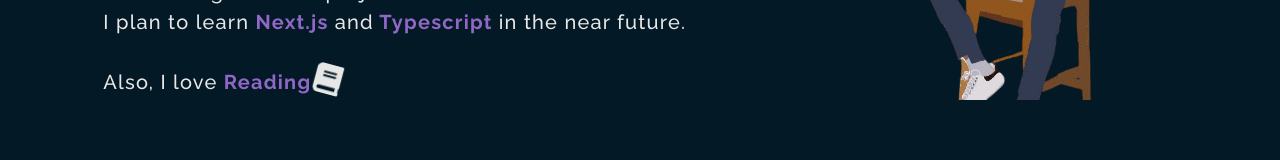
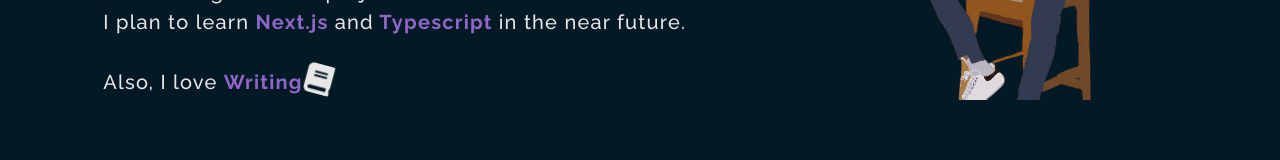
Before and after one commit to Lakshyadadhich/Portfolio, a React (Create React App) app: page / in a window 1280 px wide. Shown: the part 1223-1383 px from the top of the page. Built offline with nearby package versions, Linux system fonts and the light colour scheme.

Commit message:
complete the home

```diff
--- a/src/Components/Home.js
+++ b/src/Components/Home.js
@@ -43,7 +43,7 @@ const Home = () => {
             I am fluent in <b>C++</b> and have slight knowledge of <b>Java</b> and am working on a few
             projects in the <b>MERN</b> stack.<br />
             I plan to learn <b>Next.js</b> and<b> Typescript</b> in the near future. <br /><br />
-            Also, I love <b>Reading</b> <FaBook style={{scale:"1.5", rotate:"15deg"}}/>
+            Also, I love <b>Writing</b> <FaBook style={{scale:"1.5", rotate:"15deg"}}/>
           </p>
         </div>
         <Tilt>
```
